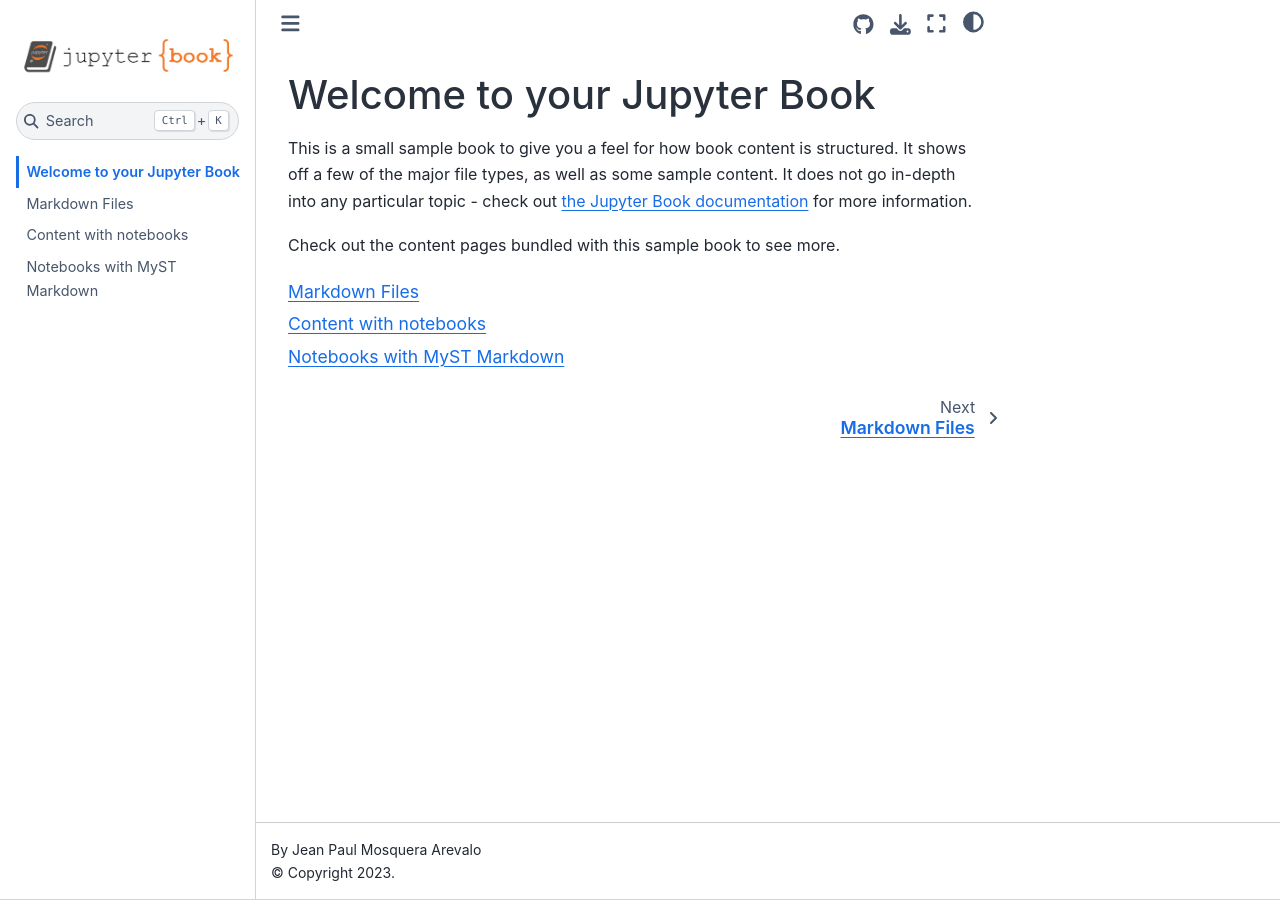
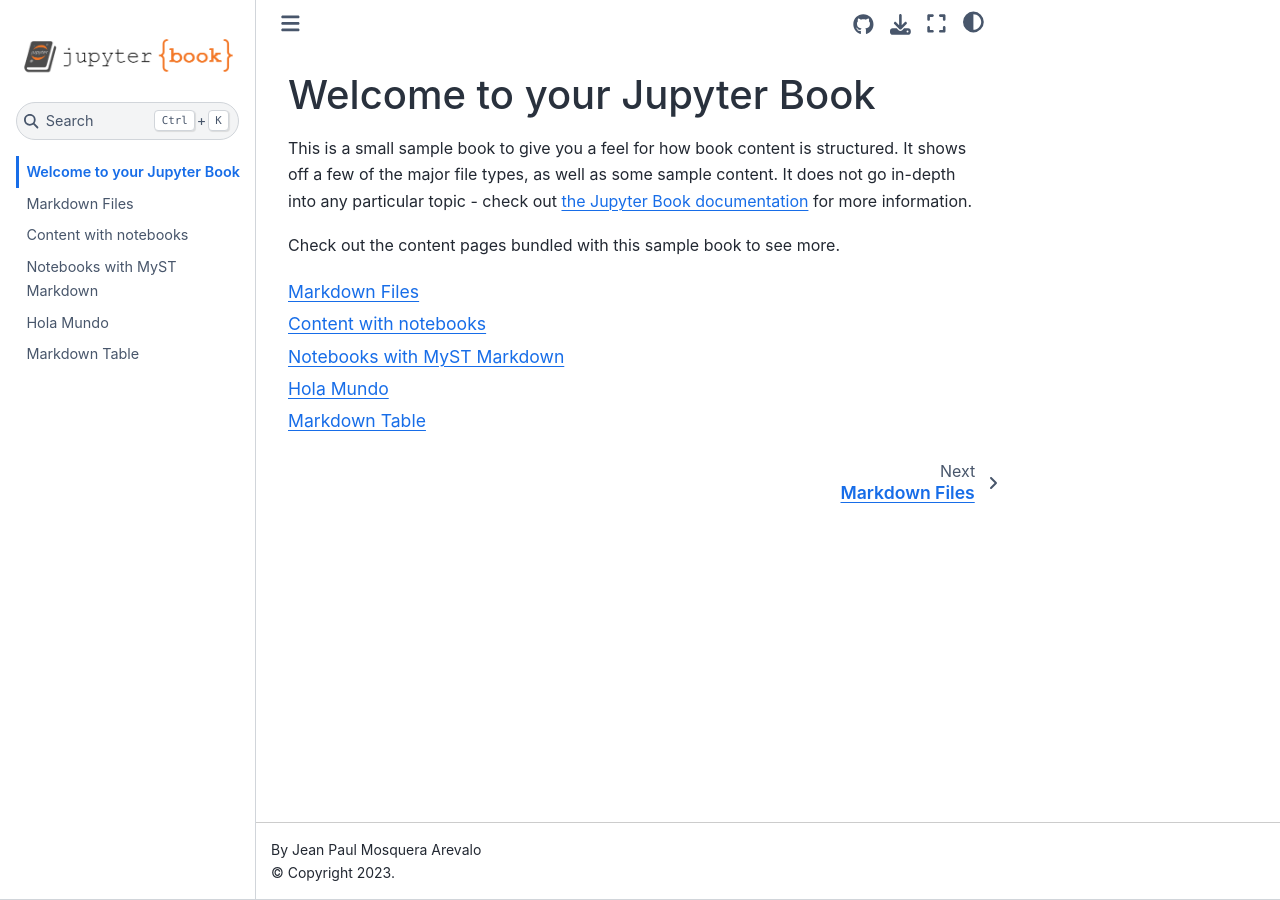
Before and after one commit to JeanM1996/jbook, a Jupyter Book: the page built from intro.md, in a window 1280 px wide. Built offline with Jupyter Book 1.0.4 settings and Sphinx 7.4.7 and the Sphinx Book theme 1.1.4, drawn with Linux system fonts in a browser that asks for light colours.

Commit message:
two pages

```diff
--- a/_toc.yml
+++ b/_toc.yml
@@ -7,3 +7,5 @@
 - file: markdown
 - file: notebooks
 - file: markdown-notebooks
+- file: hola
+- file: tabla
--- /dev/null
+++ b/hola.md
@@ -0,0 +1 @@
+# Hola Mundo
```
Also changed, not shown: tabla.md (added, +5 -0 lines).
